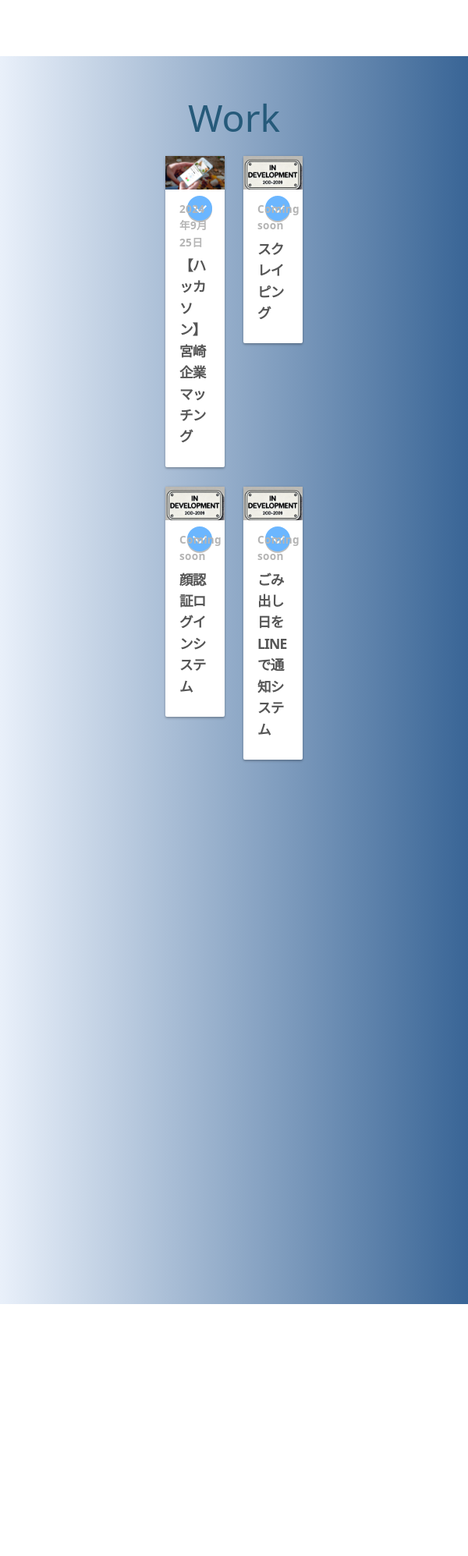
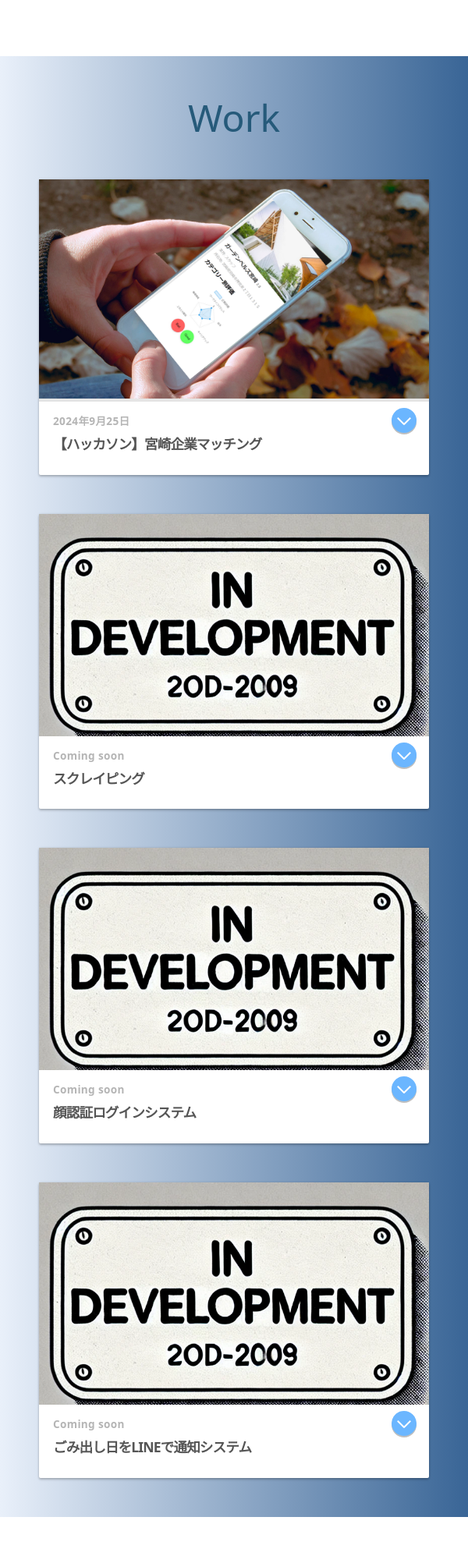
Before and after one commit to taishi29/my-website, a Django app: page /pages/work/ in a window 600 px wide. Shown: the part 978-2973 px from the top of the page at 78% size. Before the commit the page ends 2650 px from the top, so only its background shows below. Run offline with Django 5.2, Linux system fonts and the light colour scheme.

Commit message:
制作物の表示をスマホ表示に対応させました。

```diff
--- a/mysite/pages/static/pages/css/style.css
+++ b/mysite/pages/static/pages/css/style.css
@@ -59,7 +59,7 @@ img {
  * ======================================== */
 .home-content {
     text-align: center;
-    margin-top: 14%;
+    margin-top: 16%;
     color: white;
 }
 .page-title {
@@ -502,7 +502,8 @@ a.btn7 {
 ul.cards7 {
     border: none;
     padding: 0;
-    margin: 20px 200px 100px 200px;
+    min-width: 280px; /* カードの最小幅を設定 */
+    margin: 50px 200px;
     display: flex;
     justify-content: space-around;
     flex-wrap: wrap;
@@ -672,13 +673,25 @@ li.card7.show div.flap2 {
     top: 50%;
     transform: translateY(-50%);
 }
-@media screen and (max-width: 1000px) {
-    .ul.cards7 {
-        flex-direction: column;
-        margin: 0px 10px;
+@media screen and (min-width: 600px) and (max-width: 1000px) {
+    ul.cards7 {
+        flex-direction: column; /* 縦に並べる */
+        max-width: 500px; /* カードの最小幅を設定 */
     }
-    .li.card7 {
-        width: 100%;
-        margin: 30px 0px;
+    li.card7 {
+        width: 100%;          /* 親要素の幅に合わせる */
+        margin-bottom: 50px;  /* カード間のスペースを追加 */
     }
 }
+@media screen and (max-width: 600px) {
+    ul.cards7 {
+        flex-direction: column; /* 縦に並べる */
+        max-width: 500px; /* カードの最小幅を設定 */
+        margin-right: 50px;
+        margin-left: 50px;
+    }
+    li.card7 {
+        width: 100%;          /* 親要素の幅に合わせる */
+        margin-bottom: 50px;  /* カード間のスペースを追加 */
+    }
+}
```
